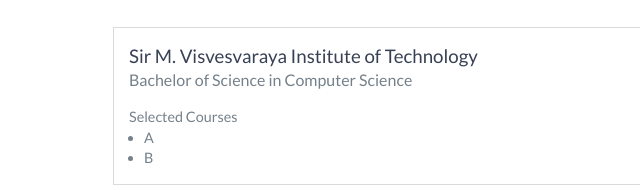
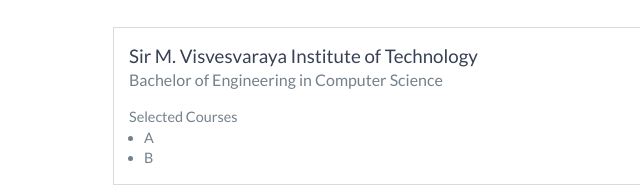
Before and after one commit to bhargav95/bhargav95.github.io, a website: page index.html in a window 1280 px wide. Shown: the part 1902-2088 px from the top of the page, 177-817 px from the left. Drawn offline with nearby package versions, Linux system fonts and the light colour scheme.

Commit message:
Change BSc to BE

```diff
--- a/index.html
+++ b/index.html
@@ -120,7 +120,7 @@
         <div class="education-block">
             <h3>Sir M. Visvesvaraya Institute of Technology</h3>
             <span class="education-date">Aug 2013 - June 2017</span>
-            <h4>Bachelor of Science in Computer Science</h4>
+            <h4>Bachelor of Engineering in Computer Science</h4>
             <p> Selected Courses
                 <ul>
 					<li>A</li>
```
